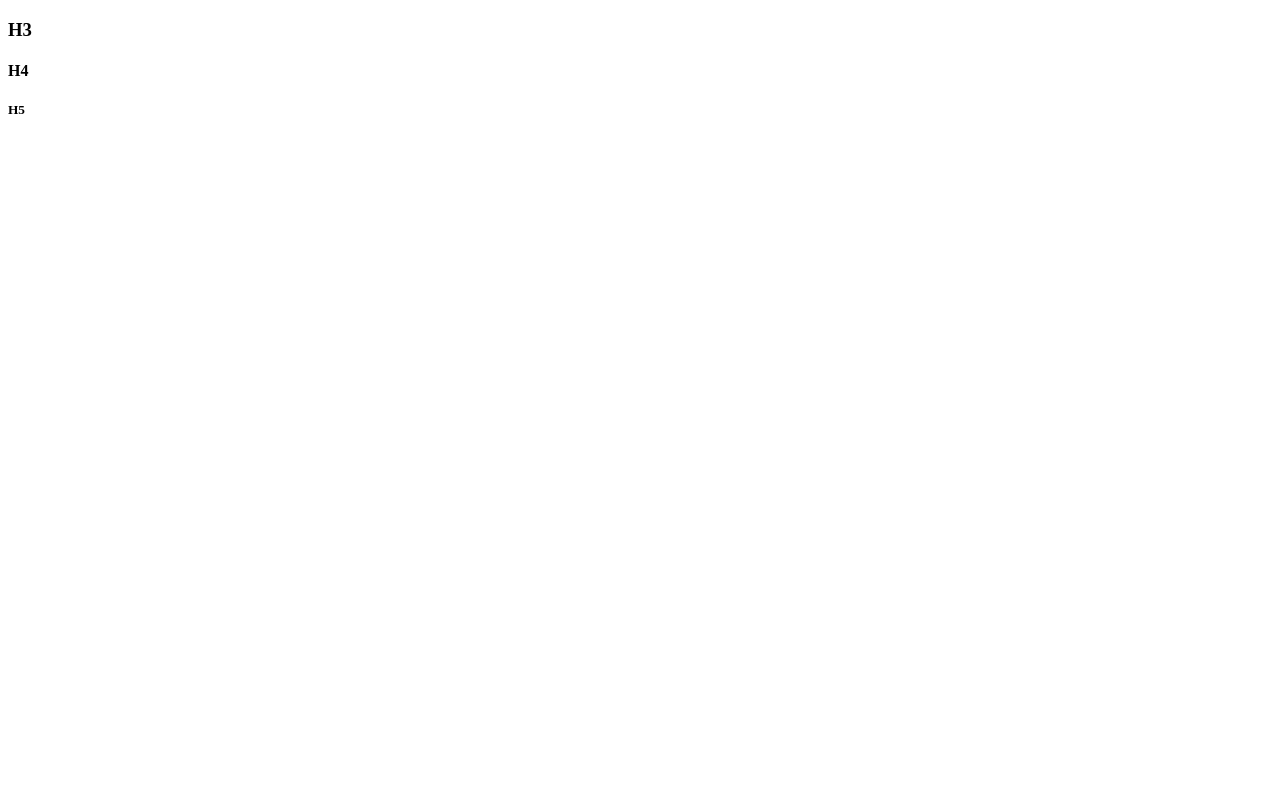
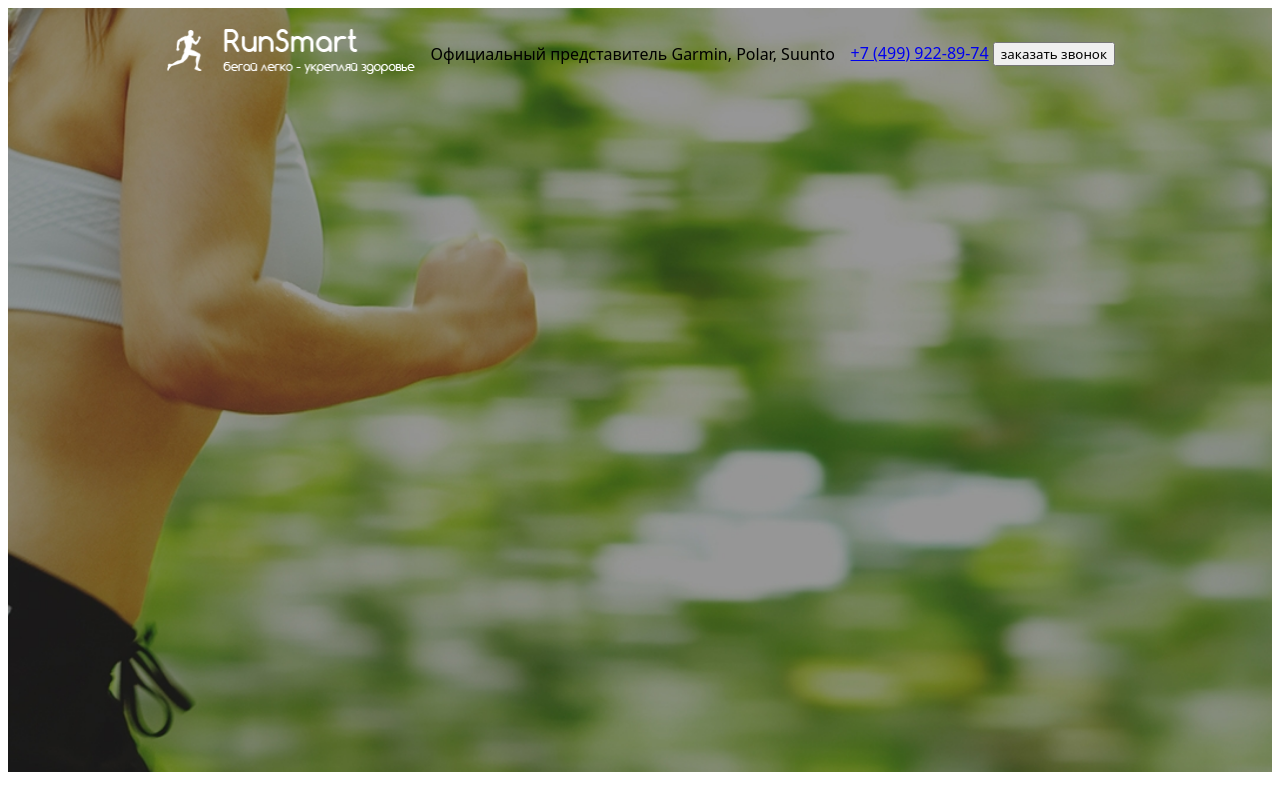
Before and after one commit to Uspex918/pulse, a website: page src/index.html in a window 1280 px wide. Drawn offline with Linux system fonts and the light colour scheme.

Commit message:
start work

```diff
--- a/src/css/font.css
+++ b/src/css/font.css
@@ -0,0 +1,4 @@
+* {
+  font-family: system-ui, "Segoe UI", Roboto, Helvetica, Arial, sans-serif,
+    "Apple Color Emoji", "Segoe UI Emoji", "fontello";
+}
--- a/src/index.html
+++ b/src/index.html
@@ -10,15 +10,27 @@
      <link rel="stylesheet" href="css/bootstrap-reboot.min.css">
      <link rel="stylesheet" href="css/font.css">
      <link rel="stylesheet" href="css/style.min.css">
-     <link rel="stylesheet" href="css/stylesheet.css">
+     <!-- <link rel="stylesheet" href="css/stylesheet.css"> -->
 </head>
 
 <body>
-     <main>
-          <h3>H3</h3>
-          <h4>H4</h4>
-          <h5>H5</h5>
-     </main>
+     <div class="promo">
+          <div class="container">
+               <header class="header">
+                    <a href="#" class="header__logo">
+                         <img src="icons/logo.png" alt="">
+                    </a>
+                    <div class="header__official">
+                         Официальный представитель
+                         <span>Garmin, Polar, Suunto</span>
+                    </div>
+                    <div class="header__contacts">
+                         <a href="tel: +74999228974" class="header__phone">+7 (499) 922-89-74</a>
+                         <button class="button">заказать звонок</button>
+                    </div>
+               </header>
+          </div>
+     </div>
 </body>
 
 </html>
--- /dev/null
+++ b/src/sass/blocks/_promo.scss
@@ -0,0 +1,5 @@
+.promo {
+  min-height: 650px;
+  padding: 21px 0 93px 0;
+  background: url(../../img/main.jpeg) center (center / cover) no-repeat;
+}
--- /dev/null
+++ b/src/sass/blocks/header.scss
@@ -0,0 +1,11 @@
+.header {
+  display: flex;
+  justify-content: space-between;
+  align-items: center;
+  &__logo {
+    width: 250px;
+    img {
+      width: 100%;
+    }
+  }
+}
--- a/src/sass/blocks/style.scss
+++ b/src/sass/style.scss
@@ -7,3 +7,10 @@
 // * {
 //   font-family: "fontello", sans-serif;
 // }
+
+.container {
+  max-width: 950px;
+  margin: 0 auto;
+}
+@import "blocks/promo";
+@import "blocks/header.scss";
```
Also changed, not shown: src/css/blocks/header.min.css (added), src/css/style.css (deleted), src/css/style.min.css, src/icons/logo.png (added), src/img/bc503da308b41105cc038b62e3f47083.jpg (added), src/img/main.jpeg (added).
